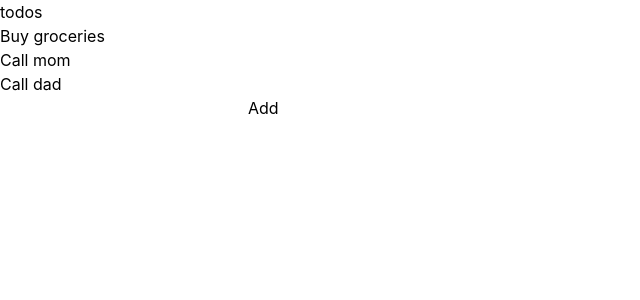
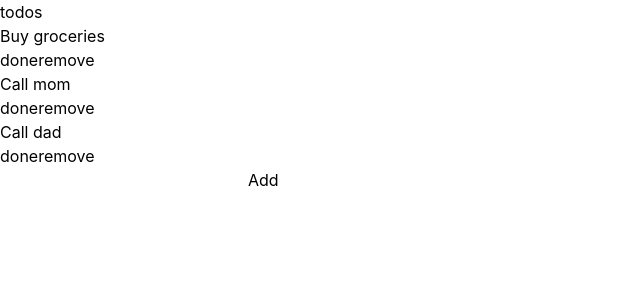
Before and after one commit to Ameer2000Mzori/Todo-List-React, a React (Create React App) app: page / in a window 1280 px wide. Shown: the top 300 px of the page, without its empty margins (0-640 px from the left). Built offline with nearby package versions, Linux system fonts and the light colour scheme.

Commit message:
added logic for removing todos

```diff
--- a/src/component/Todo.jsx
+++ b/src/component/Todo.jsx
@@ -18,10 +18,17 @@ export default function Todo() {
     setTodos((todos) => [...todos, newTodo])
   }
 
-  // here each todo is clicked will become true or false
+  // here each todo is clicked
   const finishedTodo = (e) => {
-    const foundTodo = todos.findIndex((todo) => todo.title === e.textContent)
+    const foundTodo = todos.findIndex((todo) => todo.title === e)
     todos[foundTodo].completed = true
+    console.log(todos)
+  }
+
+  // here is remove todo function
+  const removeTodo = (e) => {
+    const newTodos = todos.filter((todo) => todo.title !== e)
+    setTodos(newTodos)
   }
 
   return (
@@ -33,8 +40,10 @@ export default function Todo() {
         <ul>
           {todos.map((item, index) => {
             return (
-              <li onClick={(e) => finishedTodo(e.target)} key={index}>
-                {item.title}
+              <li key={index}>
+                <p>{item.title}</p>
+                <button onClick={() => finishedTodo(item.title)}>done</button>
+                <button onClick={() => removeTodo(item.title)}>remove</button>
               </li>
             )
           })}
```
